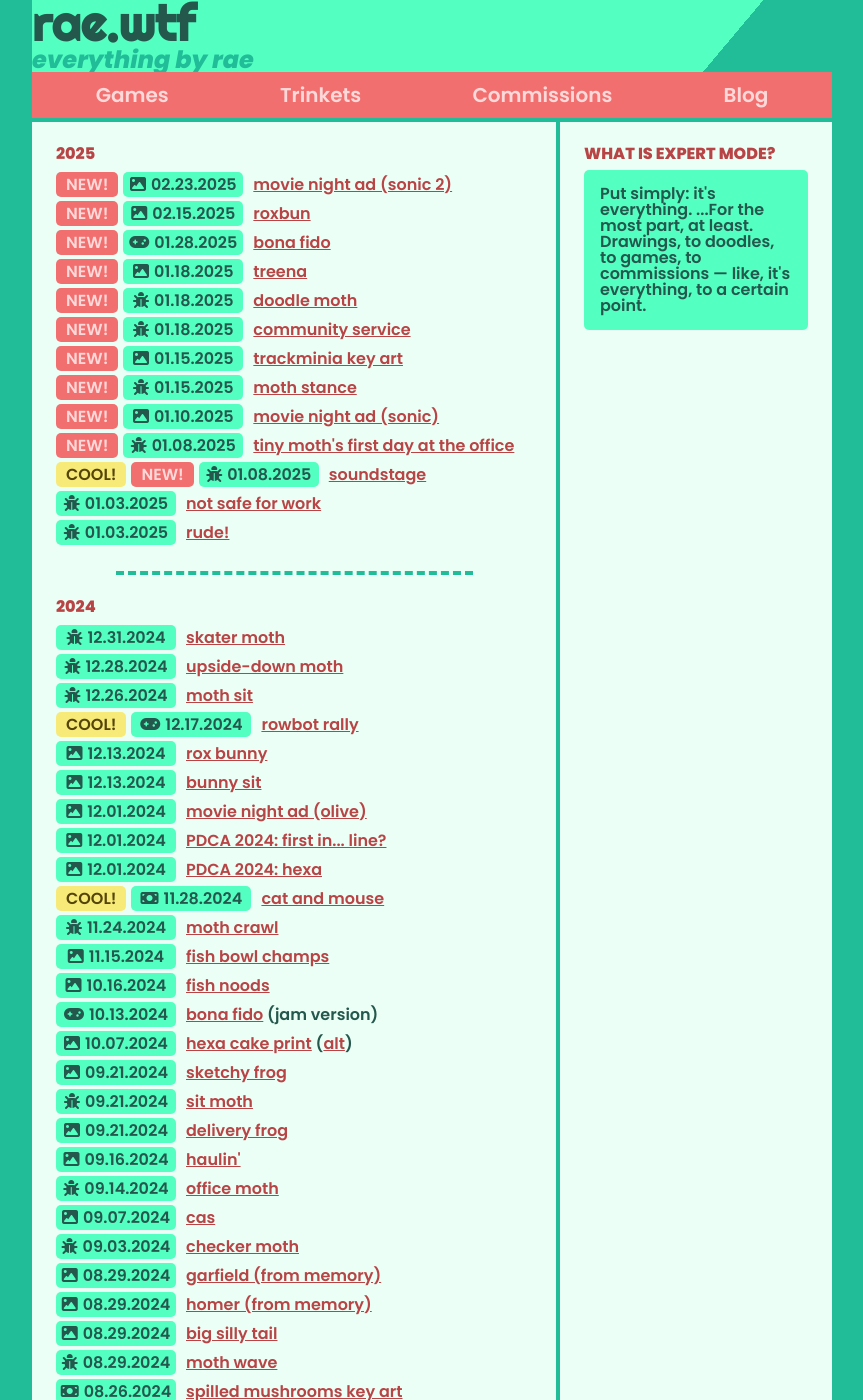
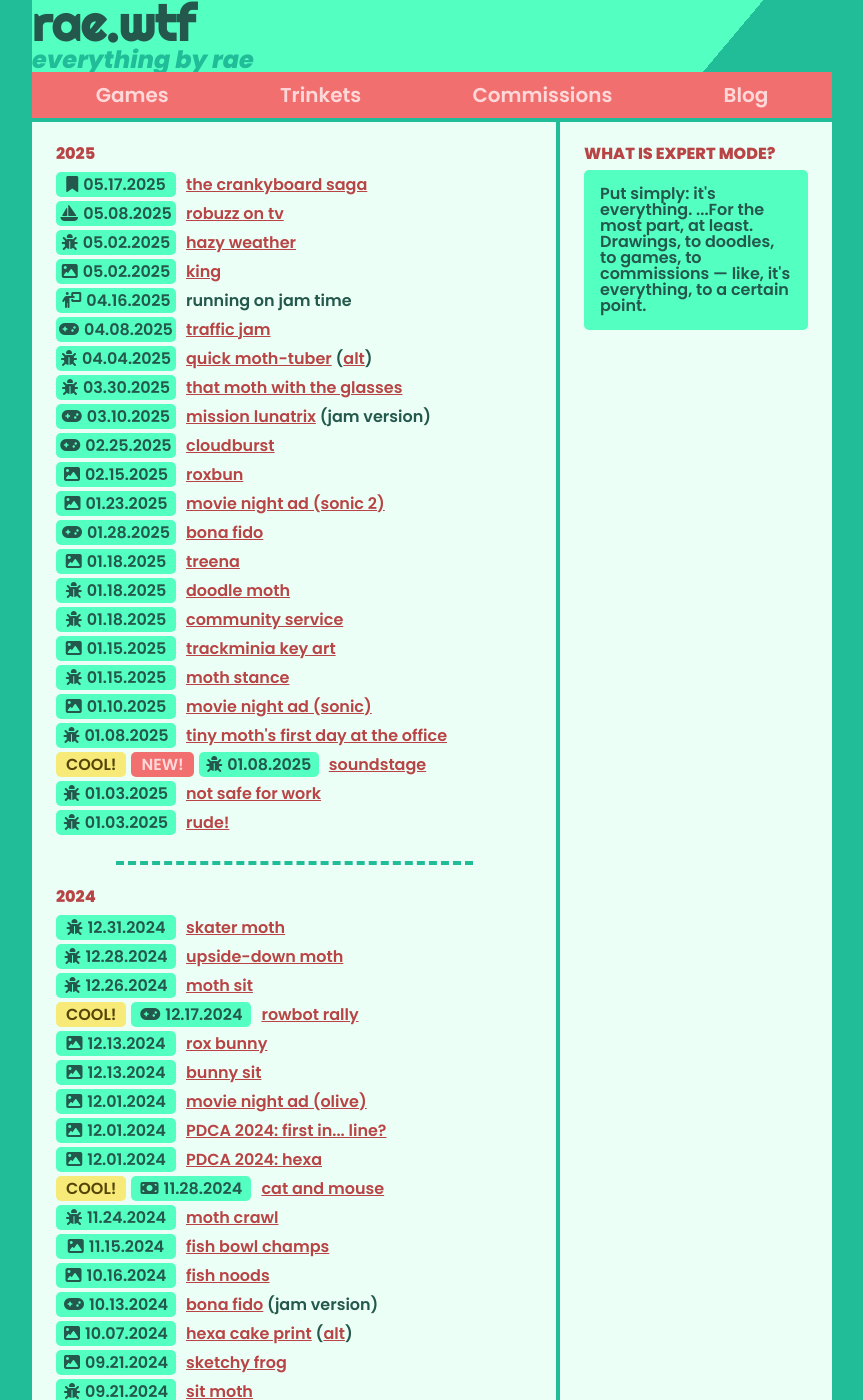
Before and after one commit to raewtf/raewtf.github.io, a Jekyll site: the page expert/index.html, which Jekyll copies as it is, in a window 1280 px wide and 1400 px high. Shown: the whole window, without its empty margins (208-1071 px from the left). Built offline with Jekyll 4.4.1, drawn with Linux system fonts in a browser that asks for light colours; nearby versions of some CDN libraries; some of the changed text lies outside the part shown.

Commit message:
update expert mode

```diff
--- a/expert/index.html
+++ b/expert/index.html
@@ -41,16 +41,28 @@
     <div class="sides">
         <div class="side_left expert">
 			<h3>2025</h3>
-			<p class="expert_listing"><span class="expert_new">NEW!</span><span class="expert_date"><i class="fa-solid fa-image" title="Drawing"></i>02.23.2025</span><a href="https://rae.wtf/images/20250223_sonic2ad.png">movie night ad (sonic 2)</a></p>
-			<p class="expert_listing"><span class="expert_new">NEW!</span><span class="expert_date"><i class="fa-solid fa-image" title="Drawing"></i>02.15.2025</span><a href="https://rae.wtf/images/20250215_roxbun.jpg">roxbun</a></p>
-			<p class="expert_listing"><span class="expert_new">NEW!</span><span class="expert_date"><i class="fa-solid fa-gamepad" title="Game"></i>01.28.2025</span><a href="https://play.date/games/bona-fido">bona fido</a></p>
-			<p class="expert_listing"><span class="expert_new">NEW!</span><span class="expert_date"><i class="fa-solid fa-image" title="Drawing"></i>01.18.2025</span><a href="https://rae.wtf/images/20250118_treena.jpg">treena</a></p>
-			<p class="expert_listing"><span class="expert_new">NEW!</span><span class="expert_date"><i class="fa-solid fa-bug" title="Moth content"></i>01.18.2025</span><a href="https://rae.wtf/images/20250118_doodlemoth.jpg">doodle moth</a></p>
-			<p class="expert_listing"><span class="expert_new">NEW!</span><span class="expert_date"><i class="fa-solid fa-bug" title="Moth content"></i>01.18.2025</span><a href="https://rae.wtf/images/20250118_communityservice.png">community service</a></p>
-			<p class="expert_listing"><span class="expert_new">NEW!</span><span class="expert_date"><i class="fa-solid fa-image" title="Drawing"></i>01.15.2025</span><a href="https://rae.wtf/images/20250115_trackminia.png">trackminia key art</a></p>
-			<p class="expert_listing"><span class="expert_new">NEW!</span><span class="expert_date"><i class="fa-solid fa-bug" title="Moth content"></i>01.15.2025</span><a href="https://rae.wtf/images/20250115_mothstance.jpg">moth stance</a></p>
-			<p class="expert_listing"><span class="expert_new">NEW!</span><span class="expert_date"><i class="fa-solid fa-image" title="Drawing"></i>01.10.2025</span><a href="https://rae.wtf/images/20250110_sonicad.png">movie night ad (sonic)</a></p>
-			<p class="expert_listing"><span class="expert_new">NEW!</span><span class="expert_date"><i class="fa-solid fa-bug" title="Moth content"></i>01.08.2025</span><a href="https://rae.wtf/images/20250108_tinymothoffice.jpg">tiny moth's first day at the office</a></p>
+			<!--p class="expert_listing"><span class="expert_date"><i class="fa-solid fa-gamepad" title="Game"></i>06.24.2025</span><a href="https://play.date/games/mission-lunatrix">mission lunatrix</a></p-->
+			<p class="expert_listing"><span class="expert_date"><i class="fa-solid fa-bookmark" title="Blog post"></i>05.17.2025</span><a href="https://rae.wtf/blog/the-crankyboard-saga">the crankyboard saga</a></p>
+			<p class="expert_listing"><span class="expert_date"><i class="fa-solid fa-sailboat" title="RowBot"></i>05.08.2025</span><a href="https://rae.wtf/images/20250508_robuzzontv.png">robuzz on tv</a></p>
+			<!--p class="expert_listing"><span class="expert_date"><i class="fa-solid fa-money-bill" title="Commission"></i>05.08.2025</span><a href="https://rae.wtf/images/20250508_superagent.png">super agent</a></p-->
+			<p class="expert_listing"><span class="expert_date"><i class="fa-solid fa-bug" title="Moth content"></i>05.02.2025</span><a href="https://rae.wtf/images/20250502_hazyweather.png">hazy weather</a></p>
+			<p class="expert_listing"><span class="expert_date"><i class="fa-solid fa-image" title="Drawing"></i>05.02.2025</span><a href="https://rae.wtf/images/20250502_king.png">king</a></p>
+			<p class="expert_listing"><span class="expert_date"><i class="fa-solid fa-person-chalkboard" title="Talk"></i>04.16.2025</span>running on jam time</p>
+			<p class="expert_listing"><span class="expert_date"><i class="fa-solid fa-gamepad" title="Game"></i>04.08.2025</span><a href="https://play.date/games/traffic-jam">traffic jam</a></p>
+			<p class="expert_listing"><span class="expert_date"><i class="fa-solid fa-bug" title="Moth content"></i>04.04.2025</span><a href="https://rae.wtf/images/20250404_vtuberclosed.png">quick moth-tuber</a> (<a href="https://rae.wtf/images/20250404_vtuberopen.png">alt</a>)</p>
+			<p class="expert_listing"><span class="expert_date"><i class="fa-solid fa-bug" title="Moth content"></i>03.30.2025</span><a href="https://rae.wtf/images/20250330_mothglasses.png">that moth with the glasses</a></p>
+			<p class="expert_listing"><span class="expert_date"><i class="fa-solid fa-gamepad" title="Game"></i>03.10.2025</span><a href="https://raewtf.itch.io/mission-lunatrix">mission lunatrix</a> (jam version)</p>
+			<p class="expert_listing"><span class="expert_date"><i class="fa-solid fa-gamepad" title="Game"></i>02.25.2025</span><a href="https://raewtf.itch.io/cloudburst">cloudburst</a></p>
+			<p class="expert_listing"><span class="expert_date"><i class="fa-solid fa-image" title="Drawing"></i>02.15.2025</span><a href="https://rae.wtf/images/20250215_roxbun.jpg">roxbun</a></p>
+			<p class="expert_listing"><span class="expert_date"><i class="fa-solid fa-image" title="Drawing"></i>01.23.2025</span><a href="https://rae.wtf/images/20250123_sonic2ad.png">movie night ad (sonic 2)</a></p>
+			<p class="expert_listing"><span class="expert_date"><i class="fa-solid fa-gamepad" title="Game"></i>01.28.2025</span><a href="https://play.date/games/bona-fido">bona fido</a></p>
+			<p class="expert_listing"><span class="expert_date"><i class="fa-solid fa-image" title="Drawing"></i>01.18.2025</span><a href="https://rae.wtf/images/20250118_treena.jpg">treena</a></p>
+			<p class="expert_listing"><span class="expert_date"><i class="fa-solid fa-bug" title="Moth content"></i>01.18.2025</span><a href="https://rae.wtf/images/20250118_doodlemoth.jpg">doodle moth</a></p>
+			<p class="expert_listing"><span class="expert_date"><i class="fa-solid fa-bug" title="Moth content"></i>01.18.2025</span><a href="https://rae.wtf/images/20250118_communityservice.png">community service</a></p>
+			<p class="expert_listing"><span class="expert_date"><i class="fa-solid fa-image" title="Drawing"></i>01.15.2025</span><a href="https://rae.wtf/images/20250115_trackminia.png">trackminia key art</a></p>
+			<p class="expert_listing"><span class="expert_date"><i class="fa-solid fa-bug" title="Moth content"></i>01.15.2025</span><a href="https://rae.wtf/images/20250115_mothstance.jpg">moth stance</a></p>
+			<p class="expert_listing"><span class="expert_date"><i class="fa-solid fa-image" title="Drawing"></i>01.10.2025</span><a href="https://rae.wtf/images/20250110_sonicad.png">movie night ad (sonic)</a></p>
+			<p class="expert_listing"><span class="expert_date"><i class="fa-solid fa-bug" title="Moth content"></i>01.08.2025</span><a href="https://rae.wtf/images/20250108_tinymothoffice.jpg">tiny moth's first day at the office</a></p>
 			<p class="expert_listing"><span class="expert_good">COOL!</span><span class="expert_new">NEW!</span><span class="expert_date"><i class="fa-solid fa-bug" title="Moth content"></i>01.08.2025</span><a href="https://rae.wtf/images/20250108_soundstage.jpg">soundstage</a></p>
 			<p class="expert_listing"><span class="expert_date"><i class="fa-solid fa-bug" title="Moth content"></i>01.03.2025</span><a href="https://rae.wtf/images/20250103_notsafeforwork.png">not safe for work</a></p>
 			<p class="expert_listing"><span class="expert_date"><i class="fa-solid fa-bug" title="Moth content"></i>01.03.2025</span><a href="https://rae.wtf/images/20250103_rudemoth.png">rude!</a></p>
@@ -76,6 +88,7 @@
 			<p class="expert_listing"><span class="expert_date"><i class="fa-solid fa-image" title="Drawing"></i>09.21.2024</span><a href="https://rae.wtf/images/20240921_deliveryfrog.jpg">delivery frog</a></p>
 			<p class="expert_listing"><span class="expert_date"><i class="fa-solid fa-image" title="Drawing"></i>09.16.2024</span><a href="https://rae.wtf/images/20240916_haulin.png">haulin'</a></p>
 			<p class="expert_listing"><span class="expert_date"><i class="fa-solid fa-bug" title="Moth content"></i>09.14.2024</span><a href="https://rae.wtf/images/20240914_officemoth.jpg">office moth</a></p>
+			<p class="expert_listing"><span class="expert_date"><i class="fa-solid fa-bookmark" title="Blog post"></i>09.08.2024</span><a href="https://rae.wtf/blog/the-lone-pirate">the lone pirate</a></p>
 			<p class="expert_listing"><span class="expert_date"><i class="fa-solid fa-image" title="Drawing"></i>09.07.2024</span><a href="https://rae.wtf/images/20240907_cas.jpg">cas</a></p>
 			<p class="expert_listing"><span class="expert_date"><i class="fa-solid fa-bug" title="Moth content"></i>09.03.2024</span><a href="https://rae.wtf/images/20240903_checkermoth.jpg">checker moth</a></p>
             <p class="expert_listing"><span class="expert_date"><i class="fa-solid fa-image" title="Drawing"></i>08.29.2024</span><a href="https://rae.wtf/images/20240829_garfield.jpg">garfield (from memory)</a></p>
@@ -102,6 +115,7 @@
             <p class="expert_listing"><span class="expert_date"><i class="fa-solid fa-bug" title="Moth content"></i>06.29.2024</span><a href="https://rae.wtf/images/20240629_sassymoth.jpg">sassy moth?</a></p>
             <p class="expert_listing"><span class="expert_date"><i class="fa-solid fa-image" title="Drawing"></i>06.29.2024</span><a href="https://rae.wtf/images/20240629_dualynn.jpg">dualynn</a></p>
             <p class="expert_listing"><span class="expert_date"><i class="fa-solid fa-gamepad" title="Game"></i>06.18.2024</span><a href="https://play.date/games/first-in-line">first in... line?</a></p>
+			<p class="expert_listing"><span class="expert_date"><i class="fa-solid fa-bookmark" title="Blog post"></i>06.16.2024</span><a href="https://rae.wtf/blog/playdate-exit-animations">playdate exit animations</a></p>
             <p class="expert_listing"><span class="expert_date"><i class="fa-solid fa-bug" title="Moth content"></i>06.07.2024</span><a href="https://rae.wtf/images/20240607_mothfly.jpg">moth fly</a></p>
             <p class="expert_listing"><span class="expert_date"><i class="fa-solid fa-image" title="Drawing"></i>06.03.2024</span><a href="https://rae.wtf/images/20240603_squeak.jpg">squeak</a></p>
             <p class="expert_listing"><span class="expert_date"><i class="fa-solid fa-money-bill" title="Commission"></i>06.03.2024</span><a href="https://rae.wtf/images/20240603_diegopride.PNG">diego pride</a></p>
```
Also changed, not shown: images/20250123_sonic2ad.png (renamed from images/20250223_sonic2ad.png), images/20250330_mothglasses.png (added), images/20250404_vtuberclosed.png (added), images/20250404_vtuberopen.png (added), images/20250502_hazyweather.png (added), images/20250502_king.png (added), images/20250508_robuzzontv.png (added), images/20250508_superagent.png (added), 2 other files.
